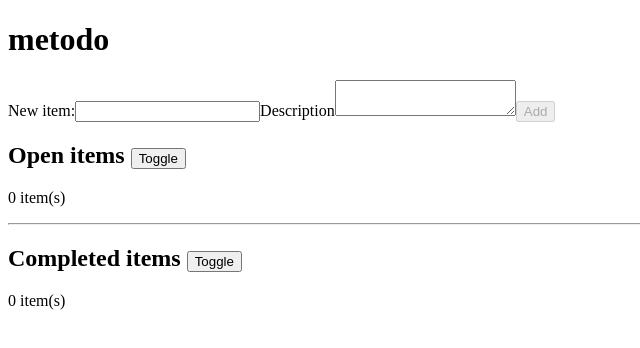
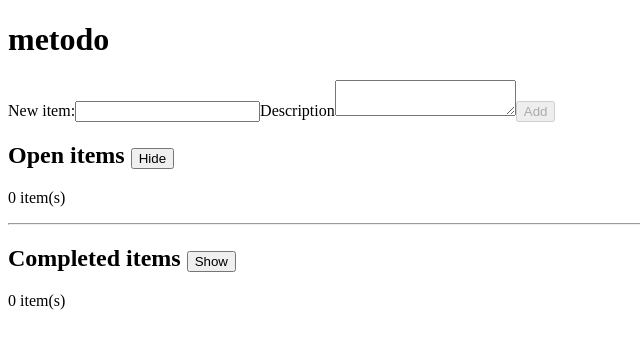
Before and after one commit to dku7/fe-metodo, a React (Vite) app: page / in a window 1280 px wide. Shown: the top 348 px of the page, without its empty margins (0-640 px from the left). Built offline with nearby package versions, Linux system fonts and the light colour scheme.

Commit message:
change toggle to show or hide depending if details are visible

```diff
--- a/src/components/TodoList.jsx
+++ b/src/components/TodoList.jsx
@@ -11,7 +11,10 @@ const TodoList = ({ heading, todoList, onDoItem, onDeleteItem, isVisible }) => {
       <section>
         <header>
           <h2>
-            {heading} <button onClick={handleShowList}>Toggle</button>
+            {heading}{" "}
+            <button onClick={handleShowList}>
+              {showList ? "Hide" : "Show"}
+            </button>
           </h2>
         </header>
         <p>{todoList.length} item(s)</p>
```
